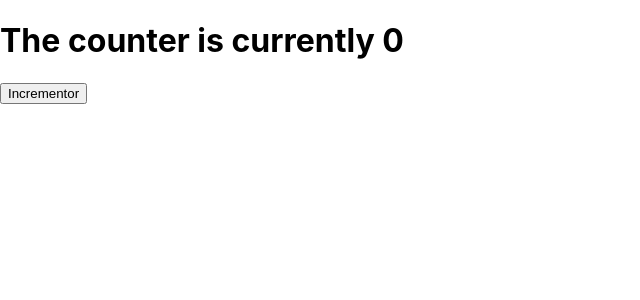
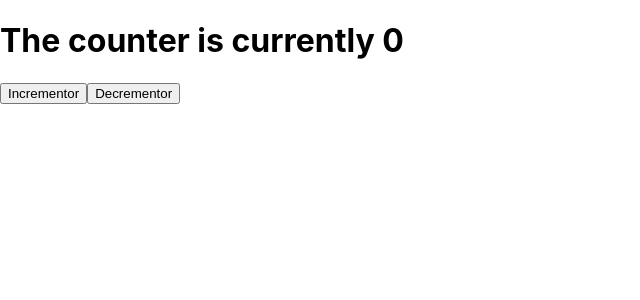
Before and after one commit to Rosenmatt1/Jest-Enzyme, a React (Create React App) app in the folder jest-tester/: page / in a window 1280 px wide. Shown: the top 300 px of the page, without its empty margins (0-640 px from the left). Built offline with nearby package versions, Linux system fonts and the light colour scheme.

Commit message:
Added a decrementor function and test

```diff
--- a/jest-tester/src/App.js
+++ b/jest-tester/src/App.js
@@ -16,11 +16,18 @@ class App extends Component {
     })
   }
 
+  decrementor = () => {
+    this.setState({
+      counter: this.state.counter - 1
+    })
+  }
+
   render() {
     return (
       <div data-test="component-app">
         <h1 data-test="counter-display"> The counter is currently {this.state.counter} </h1>
         <button onClick={ () => this.incrementor() } data-test="increment-button"> Incrementor</button>
+        <button onClick={() => this.decrementor()} data-test="decrement-button"> Decrementor</button>
       </div>
 
     )
```
Also changed, not shown: 1 other file (tests, documents, lock files or other folders).
